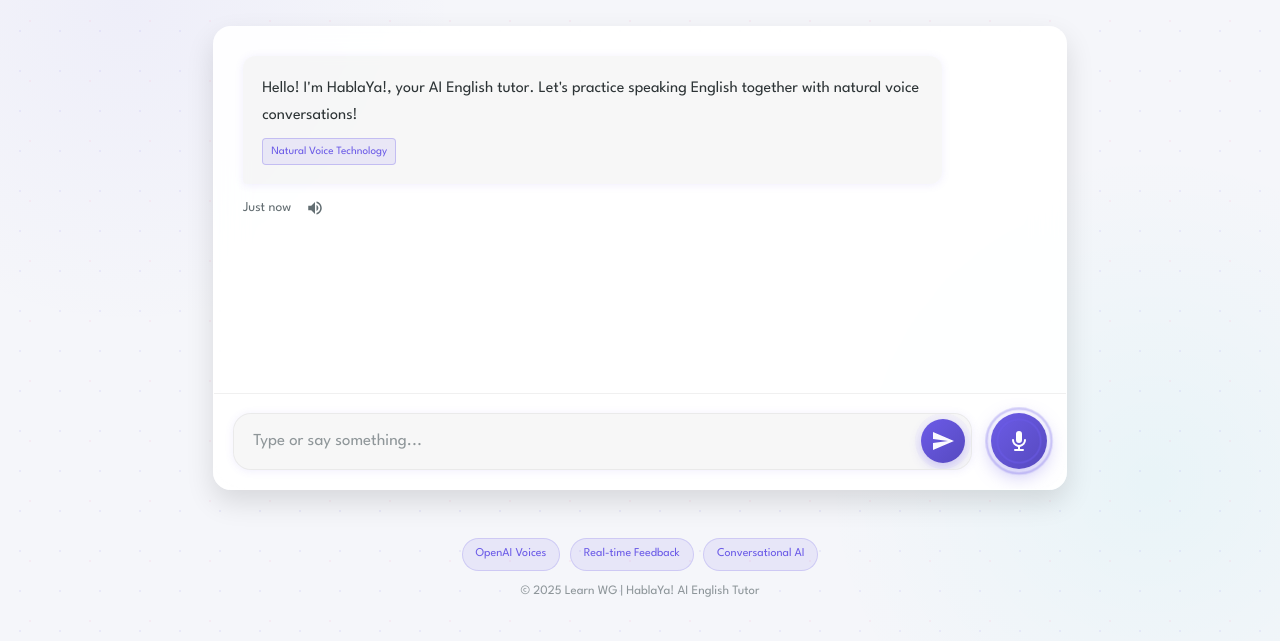
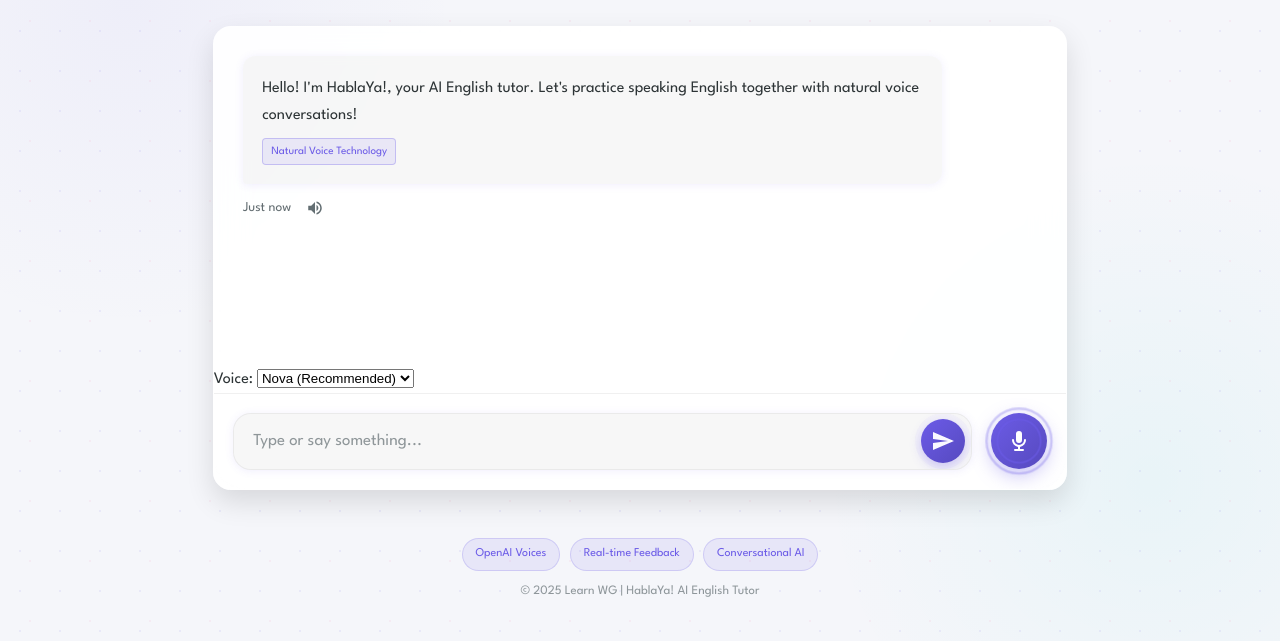
Before and after one commit to jgazcagtz/hablaya, a website: page index.html in a window 1280 px wide. Shown: the part 159-800 px from the top of the page. Drawn offline with nearby package versions, Linux system fonts and the light colour scheme.

Commit message:
Update index.html

```diff
--- a/index.html
+++ b/index.html
@@ -46,7 +46,19 @@
                     </div>
                 </div>
             </div>
-
+<div class="voice-controls">
+    <div class="voice-selector">
+        <label for="voice-select">Voice:</label>
+        <select id="voice-select" class="voice-select">
+            <option value="nova">Nova (Recommended)</option>
+            <option value="shimmer">Shimmer</option>
+            <option value="echo">Echo</option>
+            <option value="alloy">Alloy</option>
+            <option value="fable">Fable</option>
+            <option value="onyx">Onyx</option>
+        </select>
+    </div>
+</div>
             <div class="input-area">
                 <div class="input-container">
                     <input
```
